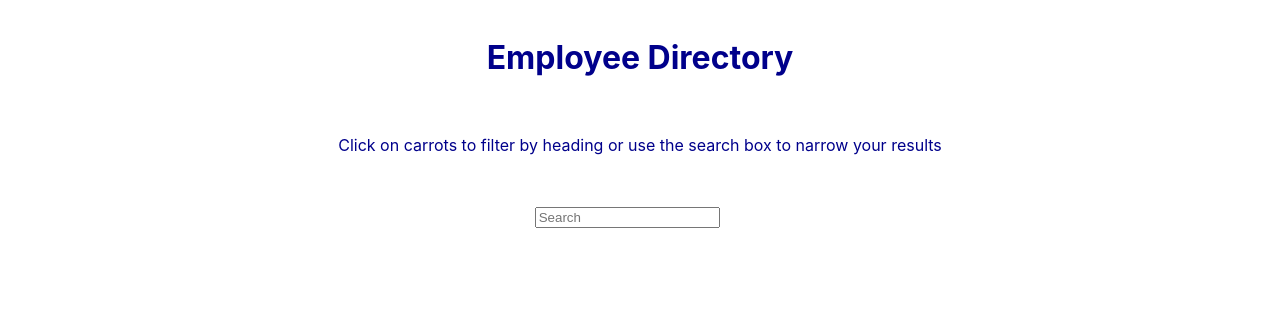
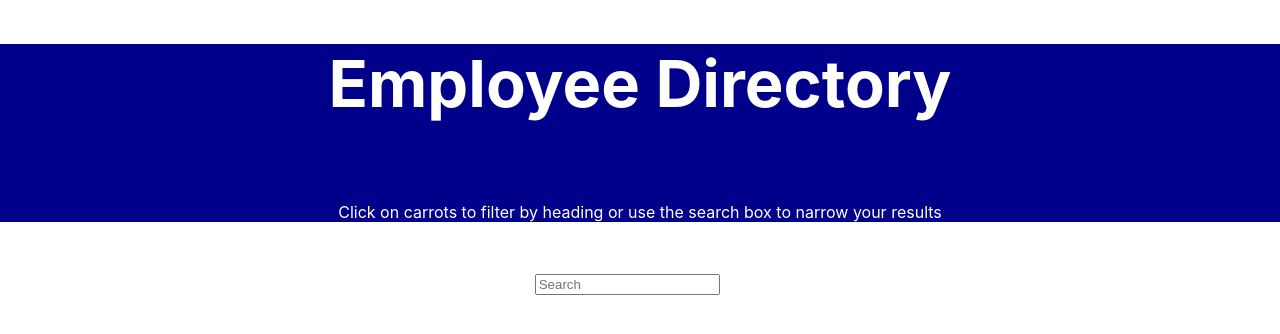
Before and after one commit to abazrafshan/EmployeeDirectory, a React (Create React App) app in the folder reactapplication/: page / in a window 1280 px wide. Shown: the top 334 px of the page. Built offline with nearby package versions, Linux system fonts and the light colour scheme; the HTML template or start-up script is replaced by a standard one.

Commit message:
Changed heading to jumbotron, changed styles

```diff
--- a/reactapplication/src/App.js
+++ b/reactapplication/src/App.js
@@ -1,15 +1,15 @@
 import React from 'react';
-// import logo from './logo.svg';
 import './App.css';
 import Heading from './components/Heading';
 import SearchForm from './components/SearchForm';
+import SearchResults from './components/SearchResults';
 
 function App() {
   return (
     <div className="">
       <Heading/><br></br>
-
       <SearchForm/>
+      {/* <SearchResults/> */}
     </div>
   );
 }
--- a/reactapplication/src/components/Heading/index.js
+++ b/reactapplication/src/components/Heading/index.js
@@ -3,8 +3,8 @@ import "./style.css";
 
 function Heading(){
     return (
-        <div className="container-fluid">
-            <div className="heading">
+        <div className="jumbotron jumbotron-fluid">
+            <div className="heading container-fluid">
                 <h1>Employee Directory</h1><br></br>
                 <p>Click on carrots to filter by heading or use the search box to narrow your results</p>
             </div>
--- a/reactapplication/src/components/Heading/style.css
+++ b/reactapplication/src/components/Heading/style.css
@@ -1,10 +1,12 @@
 .heading {
-    margin-top: 3%;
-    position: sticky;
-    height: 10%;
-    color: darkblue;
+    color: white;
 }
 
-.container-fluid {
+.jumbotron {
     text-align: center;
+    background-color: darkblue;
 }
+
+h1 {
+    font-size: 65px;
+}
--- a/reactapplication/src/components/SearchResults/index.js
+++ b/reactapplication/src/components/SearchResults/index.js
@@ -1,2 +1,20 @@
 import React, { Component } from "react";
 import "./style.css";
+
+function SearchResults(props) {
+    return (
+        <ul className="list-group">
+            {props.results.map(results => (
+                <li key={results} className="list-group-item">
+                    <img alt="employee" src={results.picture.thumbnail} className="img=fluid"/>
+                    <p>{results.name.first + " "} {results.name.last}</p>
+                    <p>{results.phone}</p>
+                    <p>{results.email}</p>
+                    <p>{results.dob.date}</p>
+                </li>
+            ))}
+        </ul>
+    );
+}
+
+export default SearchResults;
--- a/reactapplication/src/components/SearchResults/style.css
+++ b/reactapplication/src/components/SearchResults/style.css
@@ -0,0 +1,3 @@
+/* searchResults {
+
+} */
```
